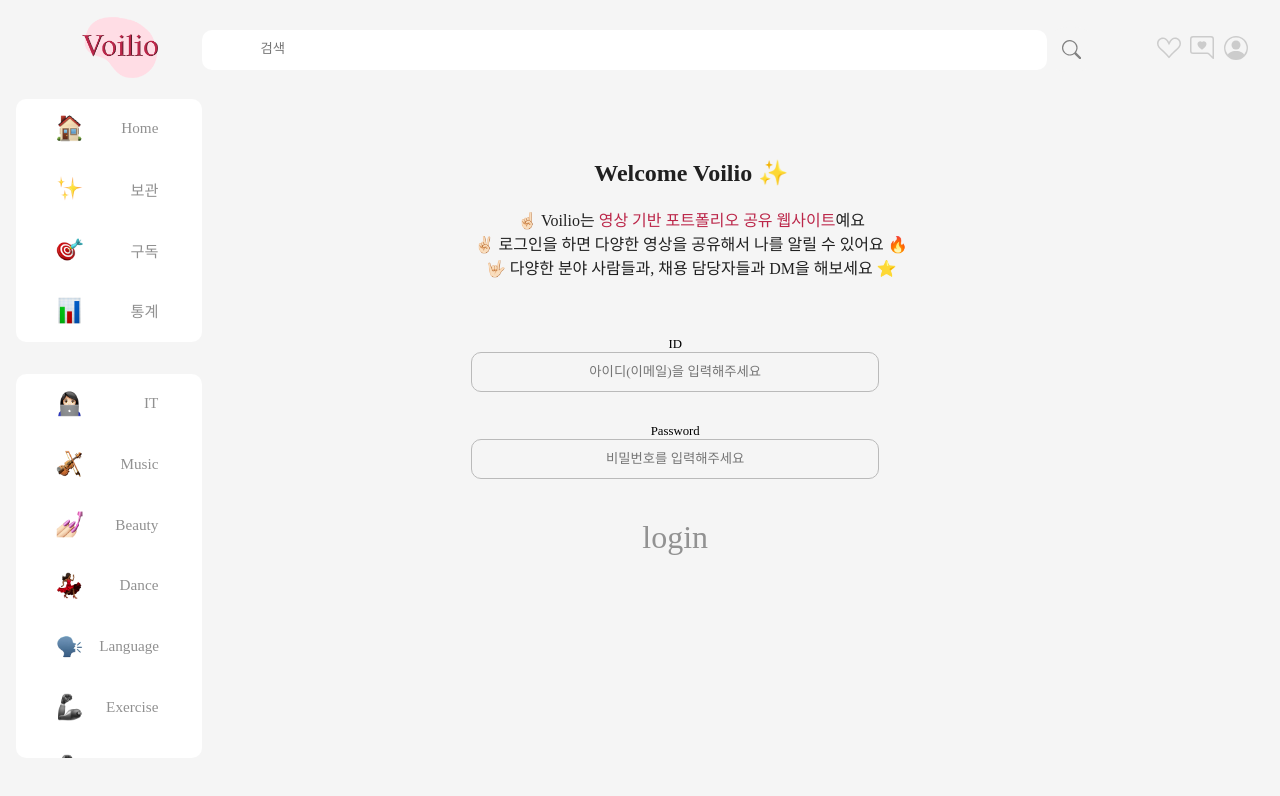
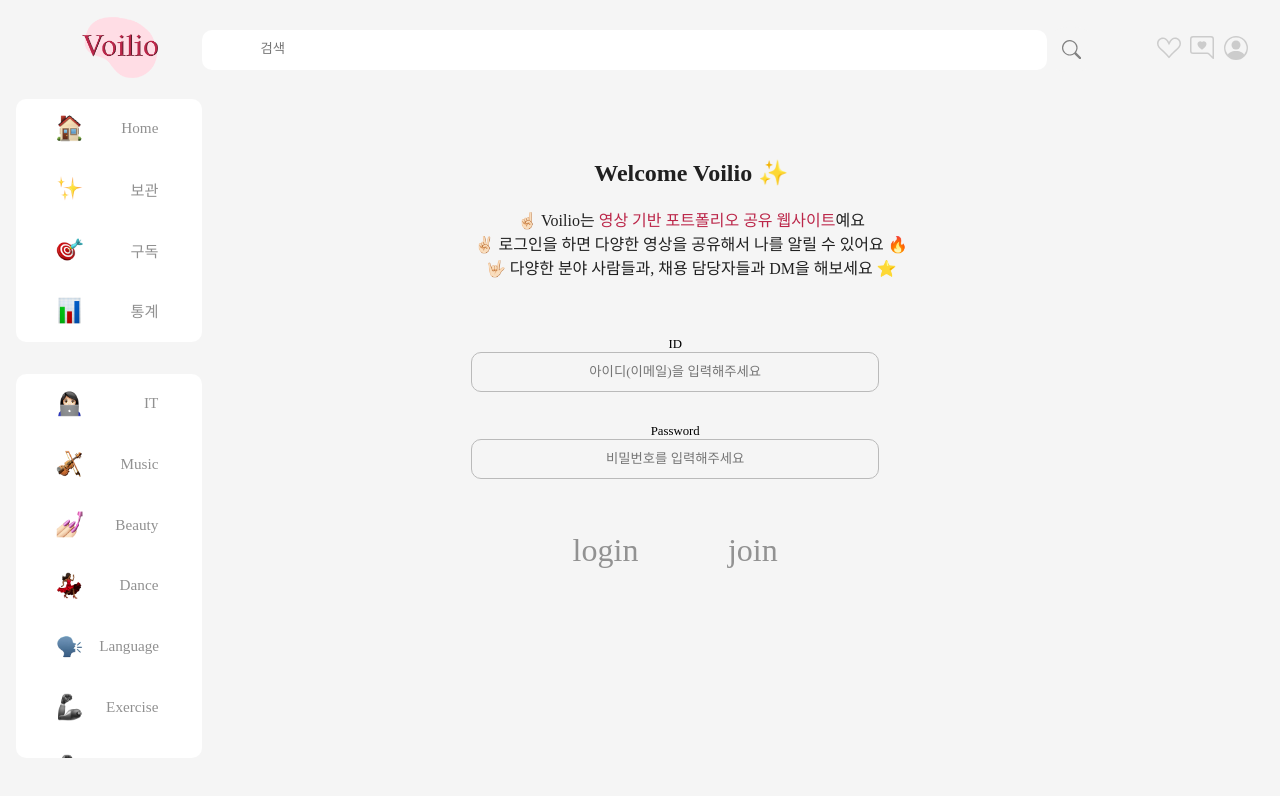
Before and after one commit to Team-Port/Voilio-Frontend, a React (Create React App) app: page /login in a window 1280 px wide. Shown: the top 796 px of the page. Built offline with nearby package versions, Linux system fonts and the light colour scheme; no server answers; a web font is replaced by a local one.

Commit message:
[#6]Design: join버튼 추가 및 버튼 hover이벤트 추가

```diff
--- a/src/page/Login.jsx
+++ b/src/page/Login.jsx
@@ -43,8 +43,9 @@ const Login = () => {
                             <div><input type="text" id="userPWD" placeholder="비밀번호를 입력해주세요"></input></div>
                         </div>
                     </div>
-                    <div className='login-btn-box'>
+                    <div className='profile-btn-box'>
                         <input className='login-btn' type="submit" value="login"></input>
+                        <input className='join-btn' type="button" value="join"></input>
                     </div>
                 </form>
             </div>
--- a/src/page/css/login.css
+++ b/src/page/css/login.css
@@ -32,24 +32,27 @@
     border: 1px solid #bb2649;
 }
 
-.login-btn-box{
+.profile-btn-box{
     text-align: center;
 }
 
-.login-btn{
+.login-btn , .join-btn{
     cursor: pointer;
     border: none;
     font-size: 2rem;
     padding: 0.5rem 2rem;
     color: #929292;
+    margin: 0.8rem;
 }
 
-.login-btn:hover{
+.login-btn:hover , .join-btn:hover{
     border: 1px solid #bb2649;
-    border-radius: 5px;
+    border-radius: 30px;
     box-sizing: border-box;
-    color: #bb2649;
+    color: #ffffff;
+    background-color: #bb2649;
     padding: 0.5rem 2rem;
+    transition: all.5s;
 
 }
 
```
